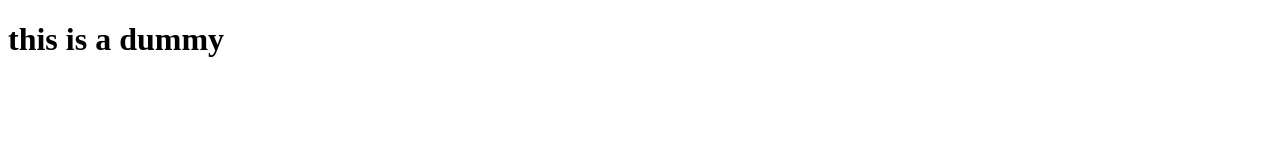
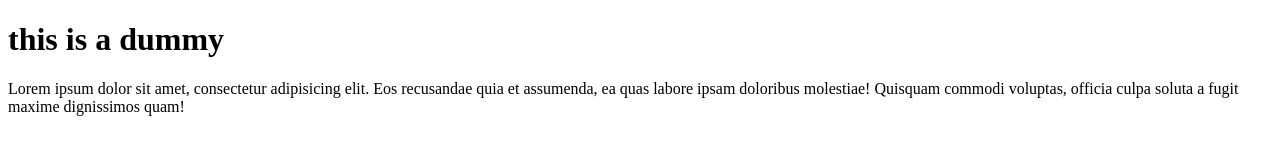
Before and after one commit to aziaptech-101/ui, a plain HTML site: page index.html in a window 1280 px wide. Drawn offline with Linux system fonts and the light colour scheme.

Commit message:
day 2 Signed-off-by: aziaptech-101 <aziaptech@gmail.com>

```diff
--- a/index.html
+++ b/index.html
@@ -7,5 +7,6 @@
 </head>
 <body>
     <h1>this is a dummy</h1>
+    <p>Lorem ipsum dolor sit amet, consectetur adipisicing elit. Eos recusandae quia et assumenda, ea quas labore ipsam doloribus molestiae! Quisquam commodi voluptas, officia culpa soluta a fugit maxime dignissimos quam!</p>
 </body>
 </html>
```
